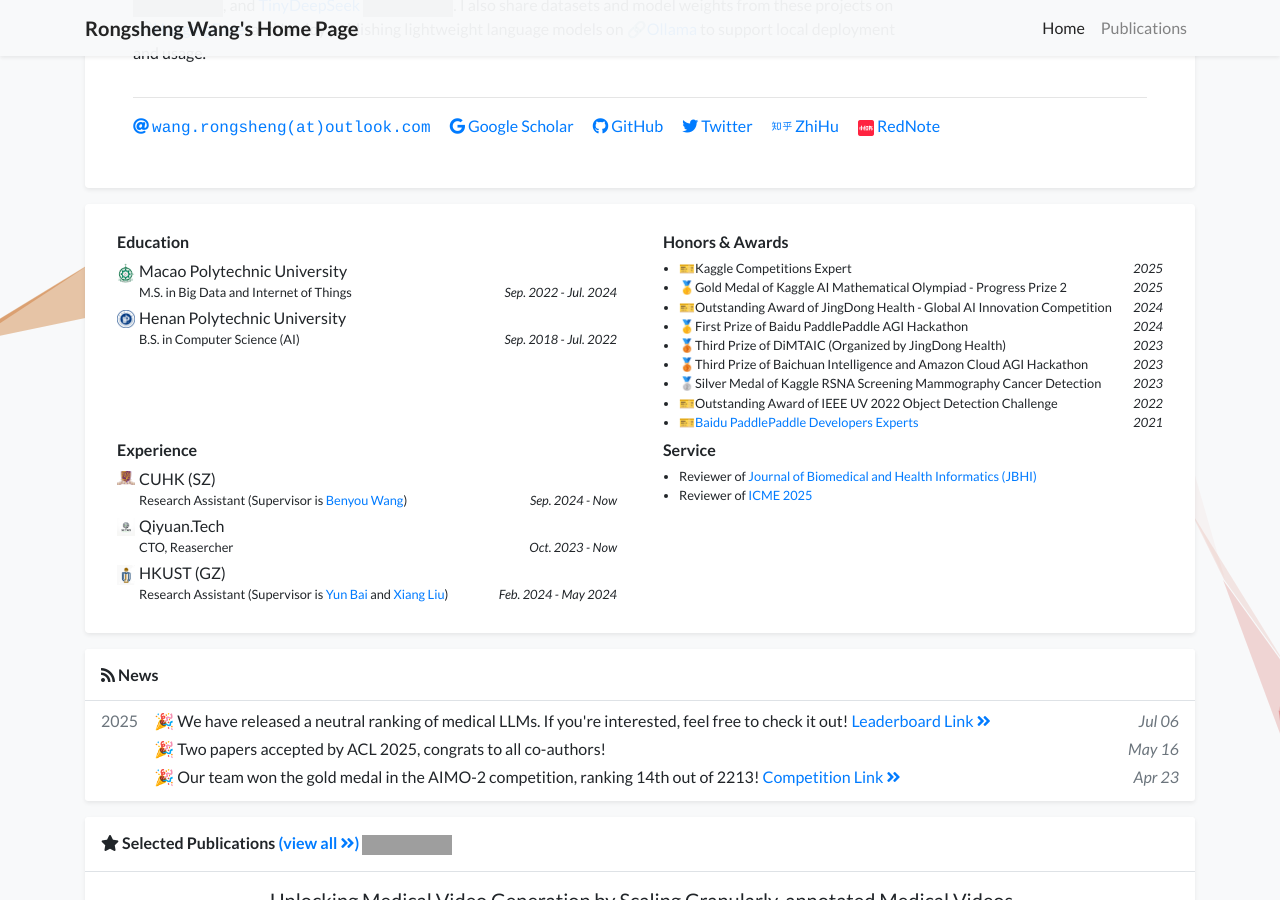
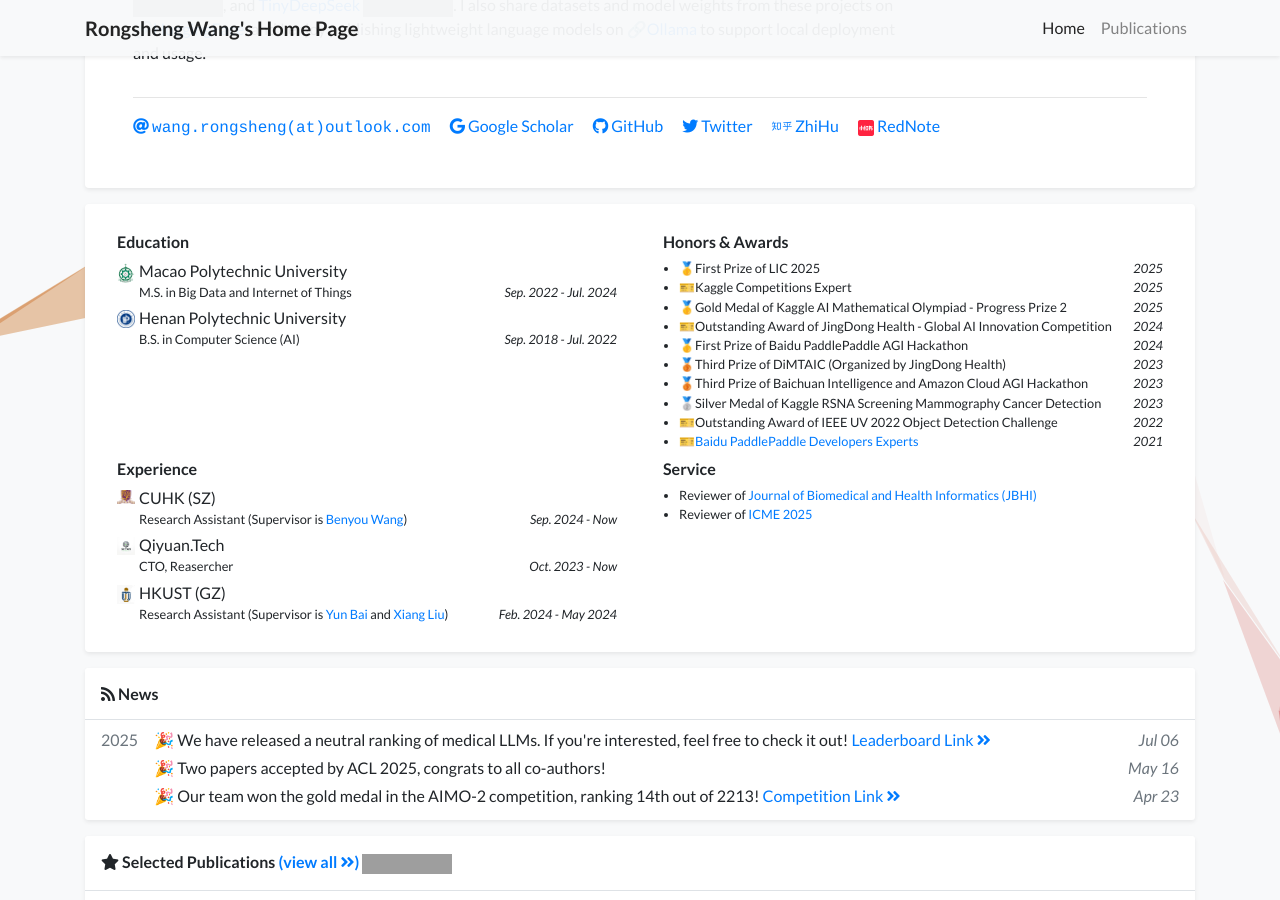
Before and after one commit to WangRongsheng/WangRongsheng.github.io, a Jekyll site: the page built from index.html, in a window 1280 px wide and 900 px high, scrolled down 399 px. Built offline with Jekyll 4.4.1, drawn with Linux system fonts in a browser that asks for light colours; a style sheet for code colours, icons or effects is not loaded; grey boxes are pictures that could not be loaded.

Commit message:
Update profile.yml

```diff
--- a/_data/profile.yml
+++ b/_data/profile.yml
@@ -53,6 +53,8 @@ experience:
 
 
 awards:
+- name: 🥇First Prize of LIC 2025
+  date: 2025
 - name: 🎫Kaggle Competitions Expert
   date: 2025
 - name: 🥇Gold Medal of Kaggle AI Mathematical Olympiad - Progress Prize 2
```
